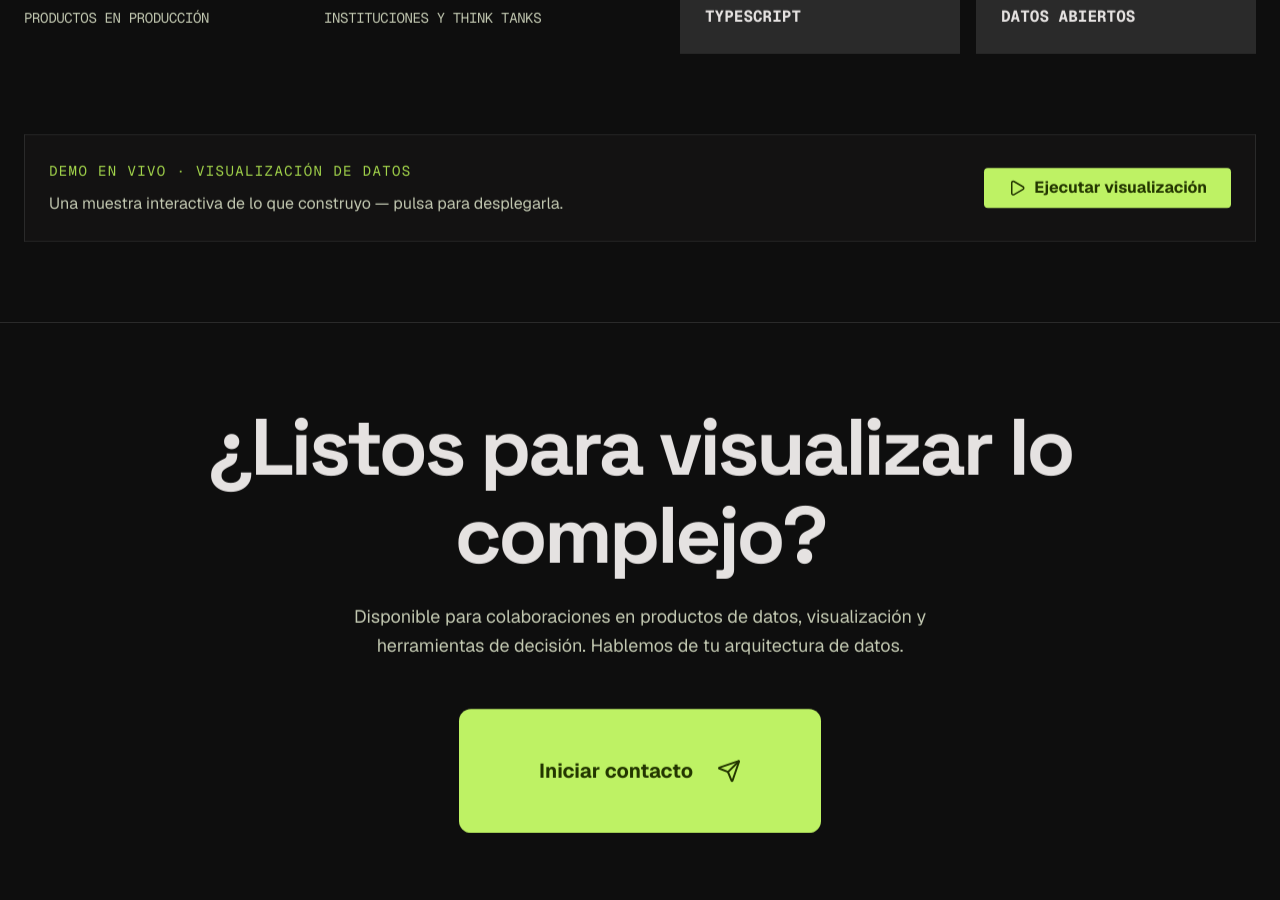
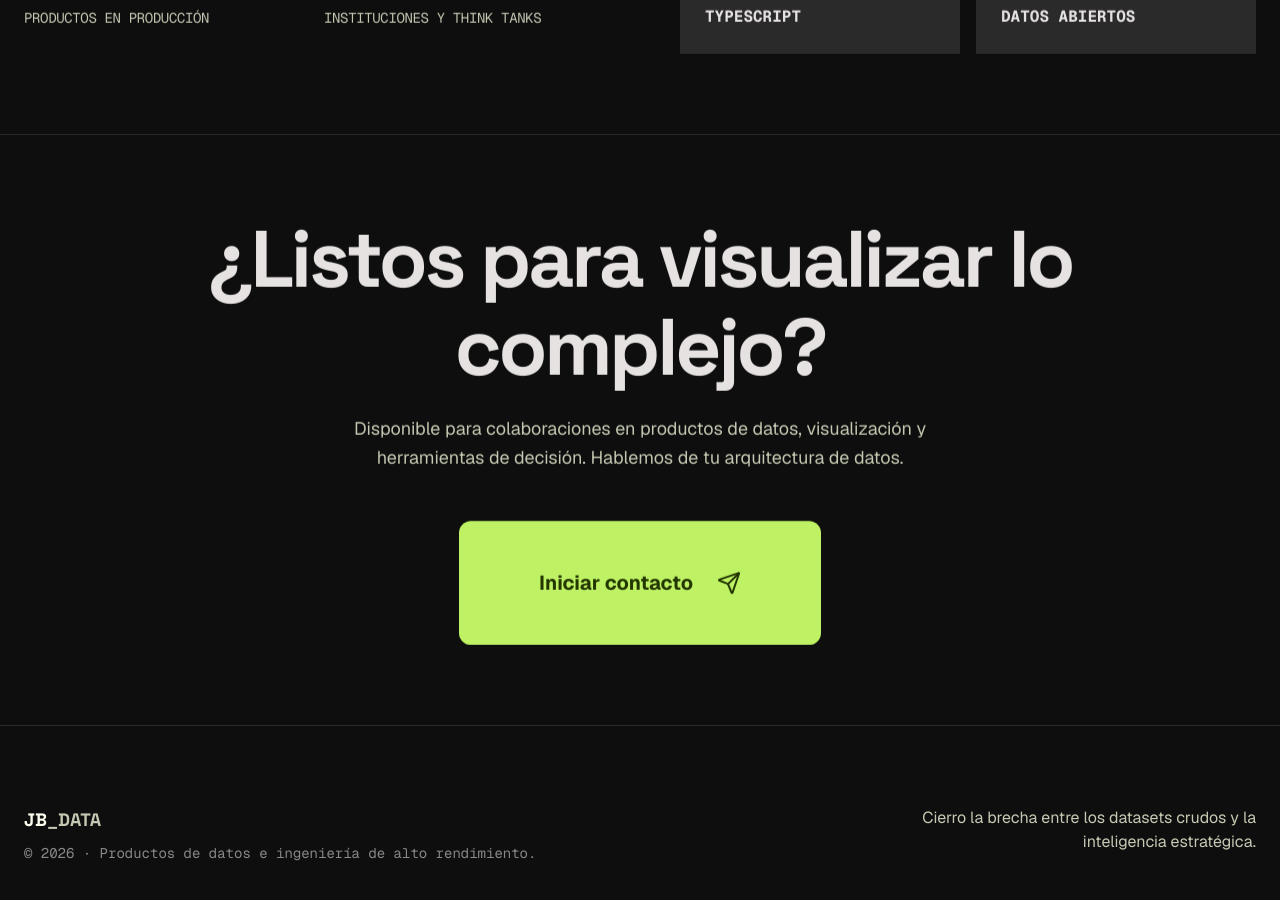
Before and after one commit to jbravo-747/JBportafolio, a Next.js app: page / in a window 1280 px wide. Shown: the part 3300-4200 px from the top of the page. Built offline with nearby package versions, Linux system fonts and the light colour scheme.

Commit message:
chore(animacion): omite el panel 'Demo en vivo' de Expertise por ahora
- desconecta StackChart de la pagina (el componente queda en el repo para retomarlo)
- conserva el conteo animado de las stats 06/04

```diff
--- a/src/components/Expertise.tsx
+++ b/src/components/Expertise.tsx
@@ -1,7 +1,6 @@
 import { LineChart, Layers, Braces, Database } from "lucide-react";
 import { Reveal } from "./Reveal";
 import { CountUp } from "./CountUp";
-import { StackChart } from "./StackChart";
 
 const stack = [
   { icon: LineChart, label: "D3.JS / CANVAS" },
@@ -59,10 +58,6 @@ export function Expertise() {
           ))}
         </Reveal>
       </div>
-
-      <Reveal className="mx-auto mt-xl max-w-container-max">
-        <StackChart />
-      </Reveal>
     </section>
   );
 }
```
